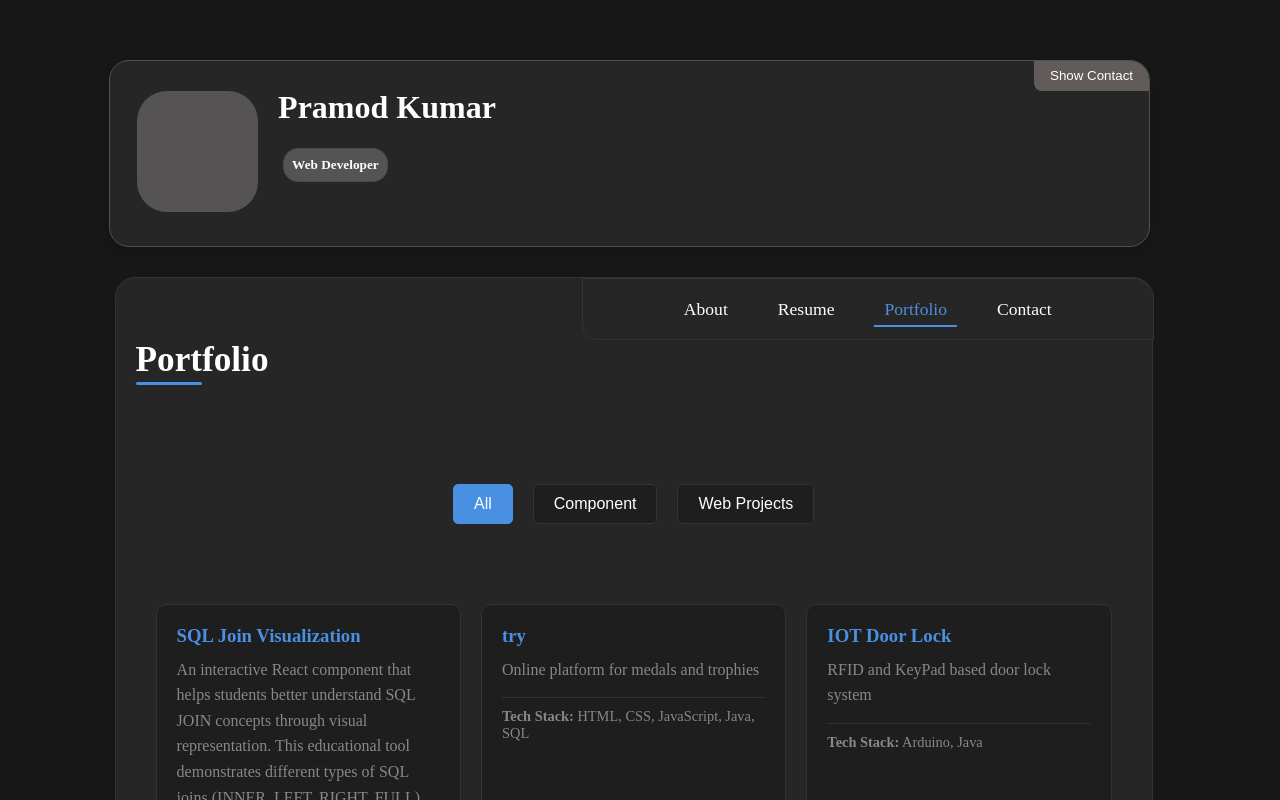
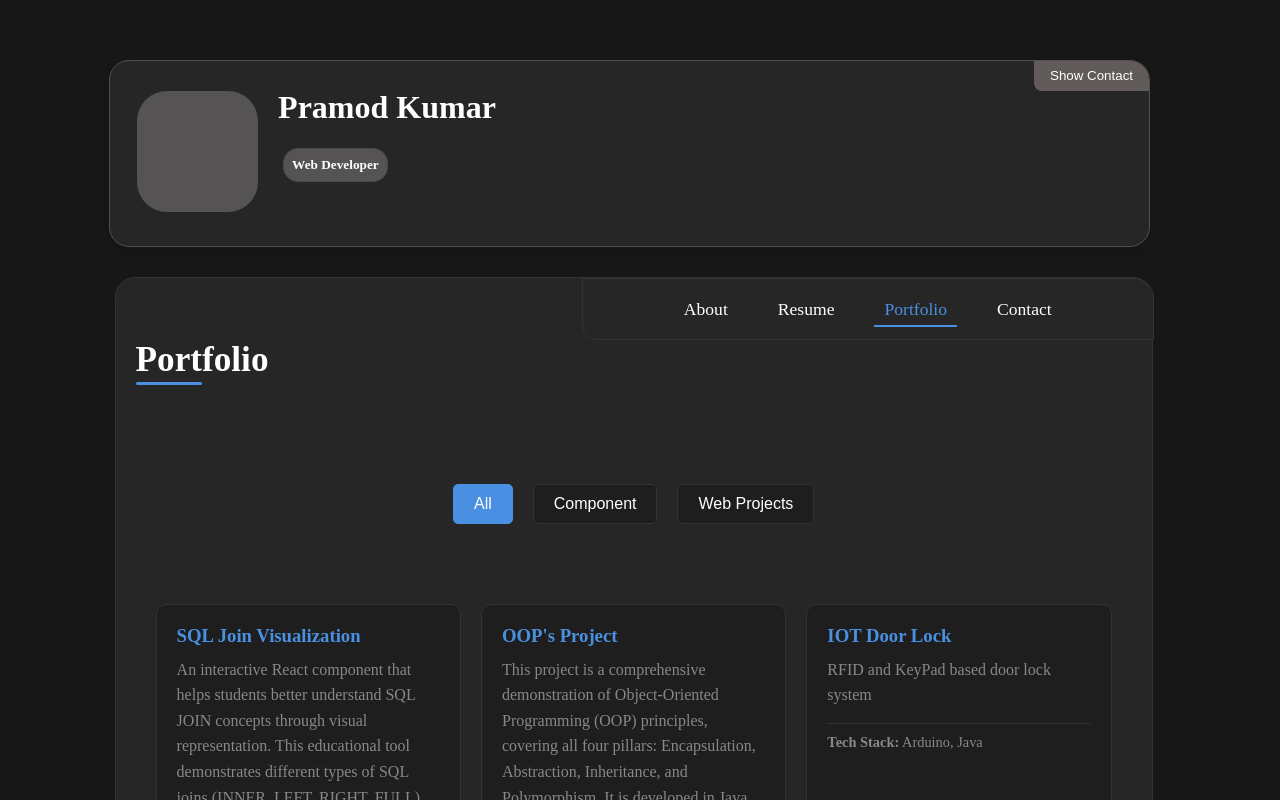
Before and after one commit to Pramodkumar1306/react-portfolio, a React (Vite) app: page /Portfolio in a window 1280 px wide. Shown: the top 800 px of the page. Built offline with nearby package versions, Linux system fonts and the light colour scheme.

Commit message:
OOP project update

```diff
--- a/src/routData/portfolio.jsx
+++ b/src/routData/portfolio.jsx
@@ -12,10 +12,11 @@ const projects = {
             link: "https://comfy-sable-0cd59b.netlify.app/"
         },
         {
-            title: "try",
-            description: "Online platform for medals and trophies",
-            tech: "HTML, CSS, JavaScript, Java, SQL",
-            category: "web"
+            title: "OOP's Project",
+            description: "This project is a comprehensive demonstration of Object-Oriented Programming (OOP) principles, covering all four pillars: Encapsulation, Abstraction, Inheritance, and Polymorphism. It is developed in Java, utilizing classes, objects, and real-world scenarios to showcase OOP concepts effectively.",
+            tech: "React , CSS, JavaScript, tailwindcss",
+            category: "component",
+            link: "https://oop-s-pramods-projects-79bc2cd2.vercel.app/"
         },
         {
             title: "IOT Door Lock",
```
